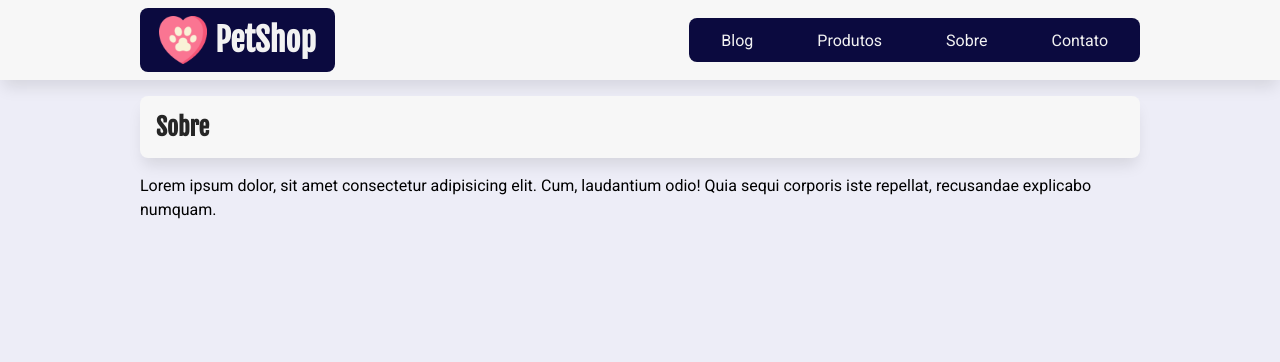
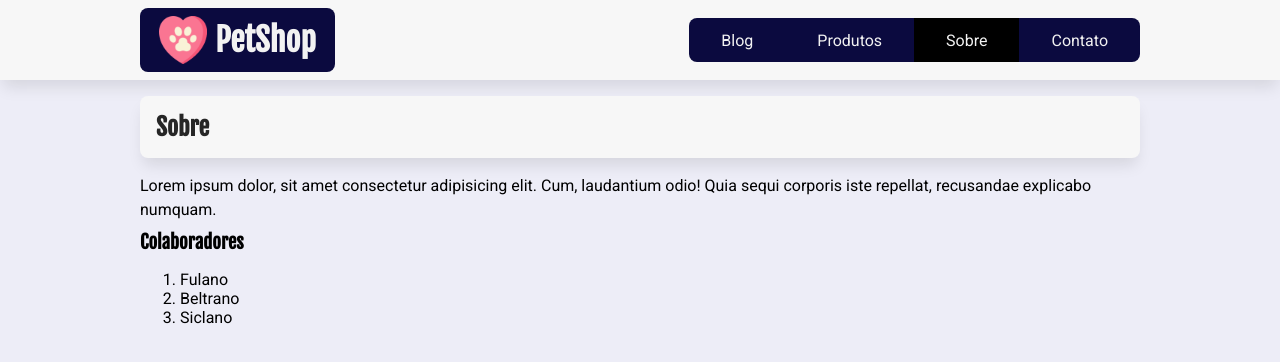
Before and after one commit to joaopedro-style/petshop, a Next.js app: page /sobre in a window 1280 px wide. Shown: the top 362 px of the page. Built offline with nearby package versions, Linux system fonts and the light colour scheme.

Commit message:
finaliza link ativo

```diff
--- a/src/app/sobre/page.tsx
+++ b/src/app/sobre/page.tsx
@@ -1,4 +1,5 @@
 // src/app/sobre.tsx
+import Colaboradores from "@/components/Colaboradores";
 import type { Metadata } from "next";
 
 export const metadata: Metadata = {
@@ -15,6 +16,8 @@ export default function Sobre() {
         laudantium odio! Quia sequi corporis iste repellat, recusandae explicabo
         numquam.
       </p>
+
+      <Colaboradores />
     </section>
   );
 }
--- /dev/null
+++ b/src/components/Colaboradores.tsx
@@ -0,0 +1,12 @@
+export default function Colaboradores() {
+  return (
+    <>
+      <h3>Colaboradores</h3>
+      <ol>
+        <li>Fulano</li>
+        <li>Beltrano</li>
+        <li>Siclano</li>
+      </ol>
+    </>
+  );
+}
--- a/src/components/Menu.tsx
+++ b/src/components/Menu.tsx
@@ -1,14 +1,36 @@
 // src/components/Menu.tsx
+"use client";
+
 import Link from "next/link";
+import { usePathname } from "next/navigation";
 import estilos from "./Menu.module.css";
 
 export default function Menu() {
+  const pathname = usePathname();
+
   return (
     <nav className={estilos.menu}>
-      <Link href="/">Blog</Link>
-      <Link href="/produtos">Produtos</Link>
-      <Link href="/sobre">Sobre</Link>
-      <Link href="/contato">Contato</Link>
+      <Link href="/" className={pathname === "/" ? estilos.ativo : ""}>
+        Blog
+      </Link>
+      <Link
+        href="/produtos"
+        className={pathname === "/produtos" ? estilos.ativo : ""}
+      >
+        Produtos
+      </Link>
+      <Link
+        href="/sobre"
+        className={pathname === "/sobre" ? estilos.ativo : ""}
+      >
+        Sobre
+      </Link>
+      <Link
+        href="/contato"
+        className={pathname === "/contato" ? estilos.ativo : ""}
+      >
+        Contato
+      </Link>
     </nav>
   );
 }
```
